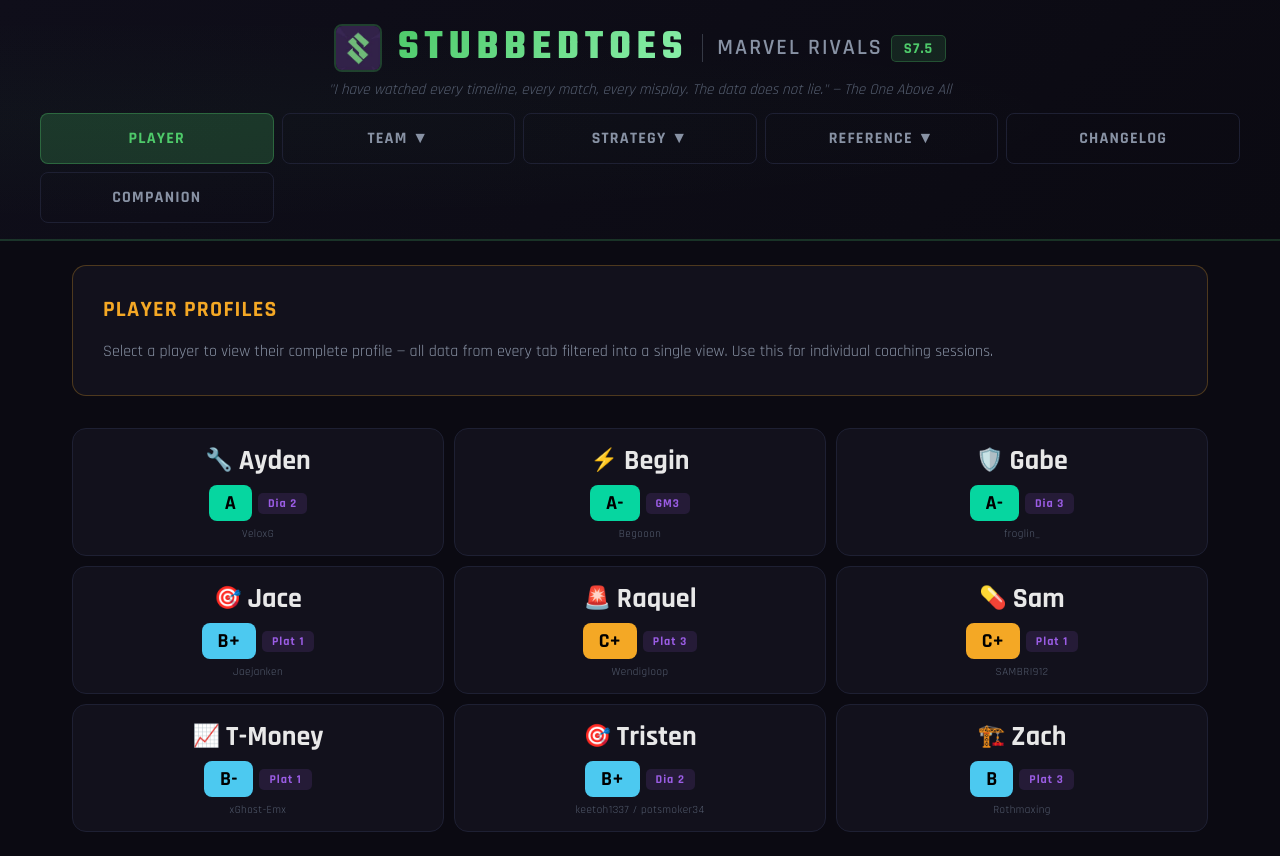
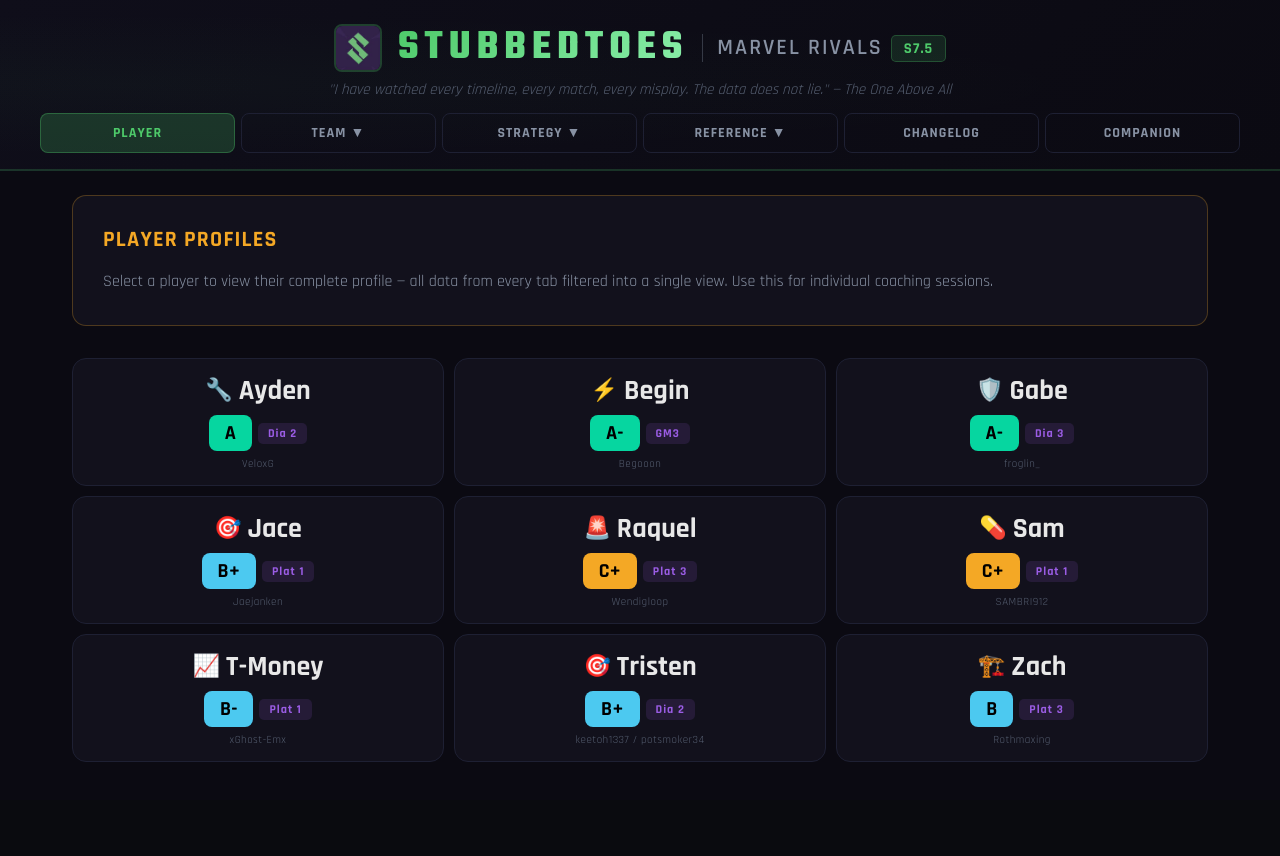
Before and after one commit to gabegriffin16-commits/StubbedToes-Marvel-Rivals-Competitive-Hub, a React (Vite) app: page / in a window 1280 px wide. After the commit the page ends 800 px from the top, so only its background shows below. Built offline with nearby package versions, Linux system fonts and the light colour scheme.

Commit message:
Live Build v1.0.0

```diff
--- a/src/App.jsx
+++ b/src/App.jsx
@@ -507,7 +507,7 @@
 };
 
 // ─── UI (35% larger) ───
-function Tab({a,onClick,children,color,m:mob}){const ac=color||C.brand;return <button onClick={onClick} style={{background:a?`${ac}33`:"transparent",color:a?ac:C.dim,border:a?`1px solid ${ac}55`:`1px solid ${C.border}`,padding:mob?"7px 0":"14px 22px",borderRadius:mob?"6px":"8px",cursor:"pointer",fontFamily:"'Rajdhani',sans-serif",fontWeight:700,fontSize:mob?"10px":"16px",letterSpacing:mob?"0.5px":"1.2px",textTransform:"uppercase",whiteSpace:"nowrap",transition:"all 0.2s ease",textAlign:"center",width:"100%"}}>{children}</button>}
+function Tab({a,onClick,children,color,m:mob}){const ac=color||C.brand;return <button onClick={onClick} style={{background:a?`${ac}33`:"transparent",color:a?ac:C.dim,border:a?`1px solid ${ac}55`:`1px solid ${C.border}`,padding:mob?"7px 0":"10px 14px",borderRadius:mob?"6px":"8px",cursor:"pointer",fontFamily:"'Rajdhani',sans-serif",fontWeight:700,fontSize:mob?"10px":"14px",letterSpacing:mob?"0.5px":"1px",textTransform:"uppercase",whiteSpace:"nowrap",transition:"all 0.2s ease",textAlign:"center",width:"100%"}}>{children}</button>}
 function Bd({color,text}){return <span style={{background:`${color}22`,color,padding:"3px 10px",borderRadius:"5px",fontSize:"12px",fontWeight:700,letterSpacing:"1px",fontFamily:"'Rajdhani'"}}>{text}</span>}
 function Gr({g}){const c=g.startsWith("S")?"#ff006e":g.startsWith("A")?C.green:g.startsWith("B")?C.blue:g.startsWith("C")?C.gold:C.accent;return <span style={{background:c,color:"#000",padding:"5px 16px",borderRadius:"8px",fontSize:"20px",fontWeight:900,fontFamily:"'Rajdhani'"}}>{g}</span>}
 function Sec({bg,border,title,titleColor,children}){const mob=useMobile();const f=mob?MF:F;return <div style={{background:bg||C.panel,borderRadius:f.rad,border:`1px solid ${border||C.border}`,padding:f.padL,marginBottom:f.gap}}>{title&&<h4 style={{margin:"0 0 14px",fontFamily:"'Rajdhani'",fontWeight:900,color:titleColor||C.text,letterSpacing:"1.2px",fontSize:f.lg}}>{title}</h4>}{children}</div>}
@@ -1224,10 +1224,10 @@
 <span style={{background:`${C.brand}22`,color:C.brand,padding:m?"3px 8px":"5px 12px",borderRadius:"5px",fontSize:m?"11px":"15px",fontWeight:700,border:`1px solid ${C.brand}44`,fontFamily:"'Rajdhani'",letterSpacing:"1px",lineHeight:1}}>S7.5</span>
 </div></div></div>
 {!m&&<p style={{margin:"0 0 14px",color:C.muted,fontSize:F.xs,fontStyle:"italic",textAlign:"center"}}>"I have watched every timeline, every match, every misplay. The data does not lie." — The One Above All</p>}
-<div style={{display:"grid",gridTemplateColumns:m?"repeat(5,1fr)":"repeat(5,1fr)",gap:m?"3px":"8px",alignItems:"center"}}>
+<div style={{display:"grid",gridTemplateColumns:m?"repeat(6,1fr)":"repeat(6,1fr)",gap:m?"3px":"6px",alignItems:"center"}}>
 <Tab m={m} a={tab==="player"} onClick={()=>{setTab("player");setOpenGroup(null);}}>{m?"PLAYER":"Player"}</Tab>
 {groups.map(g=>{const isOpen=openGroup===g.label;const hasActive=g.tabs.some(t=>t.id===tab);const shortLabel=m?(g.label==="STRATEGY"?"STRAT":g.label==="REFERENCE"?"REF":g.label):g.label;
-return <button key={g.label} onClick={()=>setOpenGroup(isOpen?null:g.label)} style={{background:hasActive?`${g.color}22`:isOpen?`${g.color}15`:"transparent",color:hasActive?g.color:isOpen?g.color:C.dim,border:`1px solid ${hasActive||isOpen?`${g.color}44`:C.border}`,padding:m?"7px 0":"14px 22px",borderRadius:m?"6px":"8px",cursor:"pointer",fontFamily:"'Rajdhani',sans-serif",fontWeight:700,fontSize:m?"10px":"16px",letterSpacing:m?"0.5px":"1.2px",textTransform:"uppercase",whiteSpace:"nowrap",transition:"all 0.2s ease",textAlign:"center",width:"100%"}}>{shortLabel} {isOpen?"▲":"▼"}</button>})}
+return <button key={g.label} onClick={()=>setOpenGroup(isOpen?null:g.label)} style={{background:hasActive?`${g.color}22`:isOpen?`${g.color}15`:"transparent",color:hasActive?g.color:isOpen?g.color:C.dim,border:`1px solid ${hasActive||isOpen?`${g.color}44`:C.border}`,padding:m?"7px 0":"10px 14px",borderRadius:m?"6px":"8px",cursor:"pointer",fontFamily:"'Rajdhani',sans-serif",fontWeight:700,fontSize:m?"10px":"14px",letterSpacing:m?"0.5px":"1px",textTransform:"uppercase",whiteSpace:"nowrap",transition:"all 0.2s ease",textAlign:"center",width:"100%"}}>{shortLabel} {isOpen?"▲":"▼"}</button>})}
 <Tab m={m} a={tab==="changelog"} onClick={()=>{setTab("changelog");setOpenGroup(null);}}>{m?"LOG":"Changelog"}</Tab>
 <Tab m={m} a={tab==="companion"} onClick={()=>{setTab("companion");setOpenGroup(null);}} color={C.brand}>{m?"APP":"Companion"}</Tab>
 </div>
```
